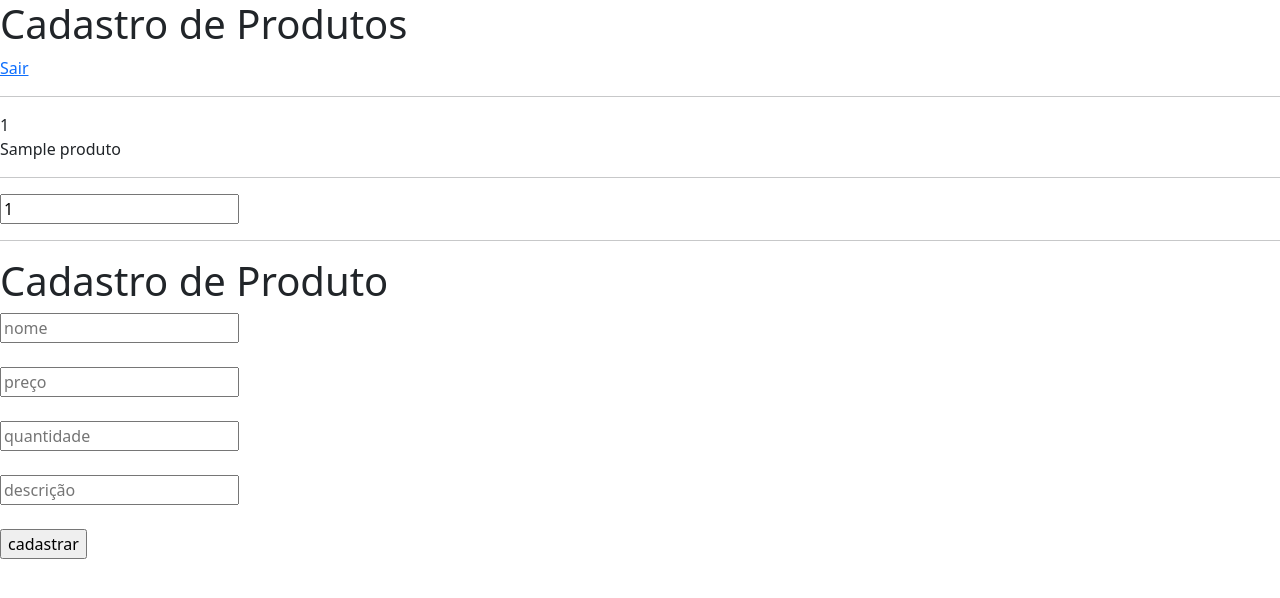
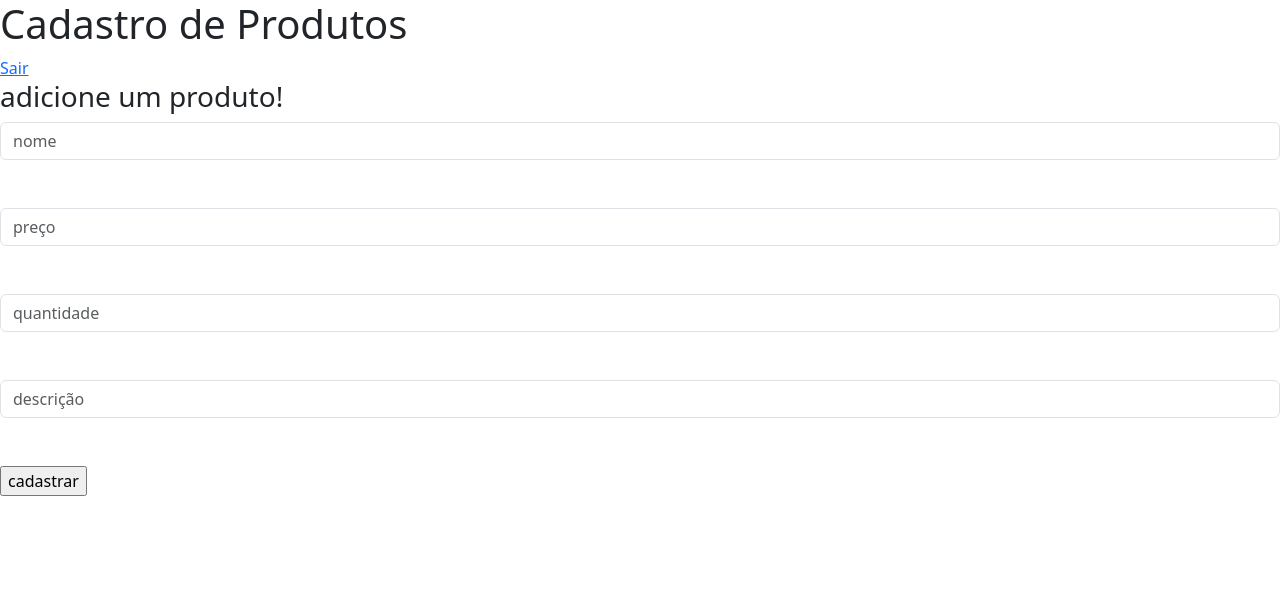
Before and after one commit to vicvicrrr/Crud_PHP, a PHP site: page /crud.php in a window 1280 px wide. Shown: the top 598 px of the page. Run offline with PHP 8.4, Linux system fonts and the light colour scheme; the visitor is signed in with stand-in values (Sample User, id 1); tables that the repository leaves empty or names only in its code hold one stand-in row (values such as "Sample post").

Commit message:
Tabela Produto em Producao

```diff
--- a/crud.php
+++ b/crud.php
@@ -26,47 +26,39 @@ require 'banco\ProdutoDAO.php';
 </header>
 <?php
 
-
+$dado_prod = filter_input_array(INPUT_POST, FILTER_DEFAULT);
 $produto = new \banco\Produto();
-
-$teste='qqqq';
-//$produto->setId(1);
-$produto->setNome($teste);
-$produto->setPreco('12');
-$produto->setQuantidade('2');
-$produto->setDescricao('ddd');
-
 $produtoDao = new \banco\ProdutoDao();
 
-//$produtoDao->create($produto);
-
-//$produtoDao->update($produto);
-$deleted = 18;
-//$produtoDao->delete();
+//$produto->setId(1);
 
 
-$produtoDao->read();
+if(!empty($dado_prod['cadas_prod']) AND !empty($dado_prod['nome_prod'])){
+    $produto->setNome($dado_prod['nome_prod']);
+    $produto->setPreco($dado_prod['preco_prod']);
+    $produto->setQuantidade($dado_prod['quant_prod']);
+    $produto->setDescricao($dado_prod['descr_prod']);
 
-foreach($produtoDao->read() as $produto){
-    echo "<hr>".$produto['id']."<br>".$produto['nome']."<hr>";
-    echo "<input type='hiden' value='".htmlspecialchars($produto['id'])."'/><hr>";
+    $produtoDao->create($produto);
+
+    header("Location: crud_db.php");
+}else{
+    echo "<h3>adicione um produto!</h3>";
 }
+
 ?>
-
-<h1>Cadastro de Produto</h1>
 
 <form method="POST" action="">
 
-<input type="text" name="nome" placeholder="nome">
+<input class="form-control" type="text" name="nome_prod" placeholder="nome">
 <br><br>
-<input type="text" name="preco" placeholder="preço">
+<input class="form-control" type="text" name="preco_prod" placeholder="preço">
 <br><br>
-<input type="text" name="quantidade" placeholder="quantidade">
+<input class="form-control" type="text" name="quant_prod" placeholder="quantidade">
 <br><br>
-<input type="text" name="descricao" placeholder="descrição">
+<input class="form-control" type="text" name="descr_prod" placeholder="descrição">
 <br><br>
-<input type="submit" name="cadastrar" value="cadastrar">
-
+<input type="submit" name="cadas_prod" value="cadastrar">
 </form>
 
 </body>
```
Also changed, not shown: crud_db.php (added, +46 -0 lines).
